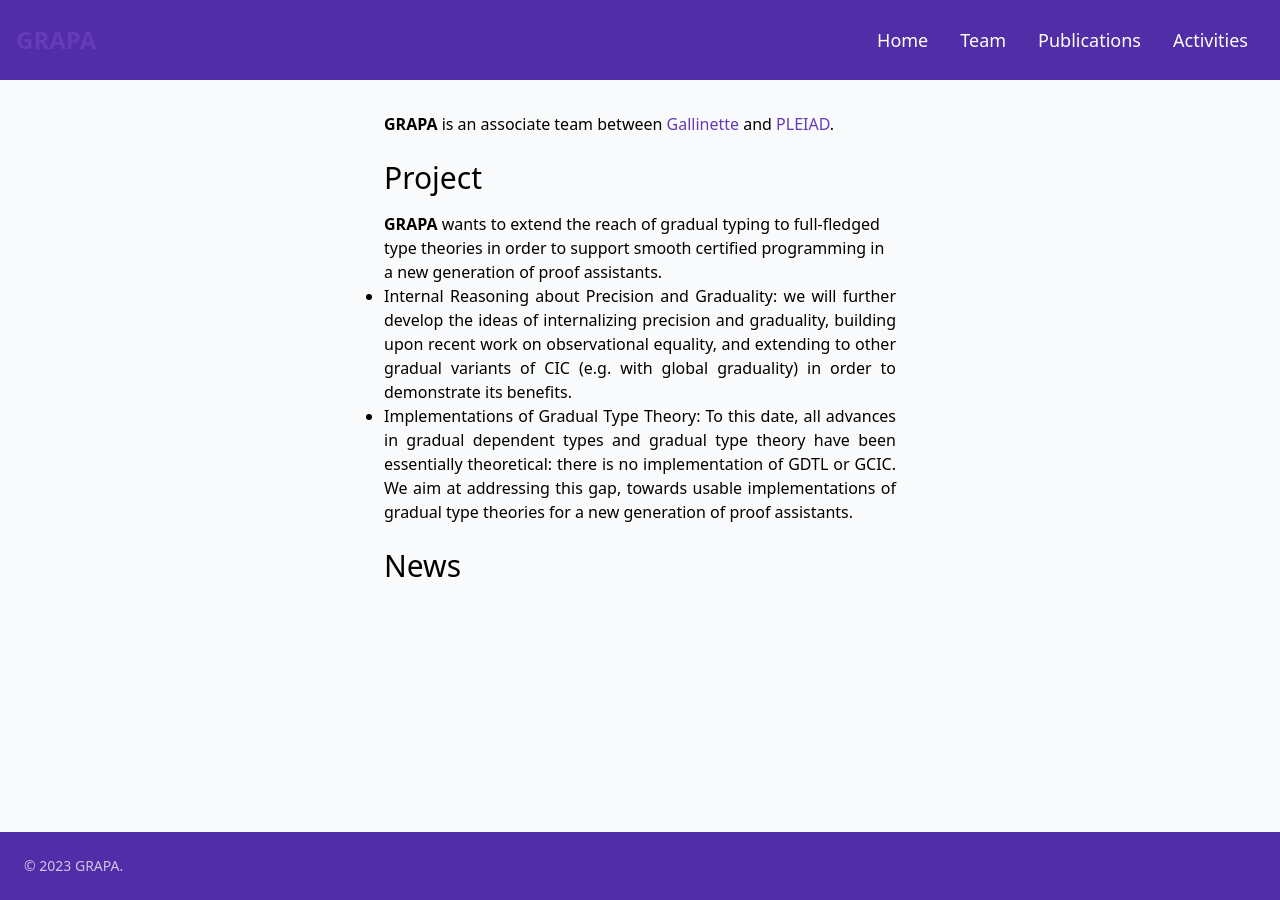
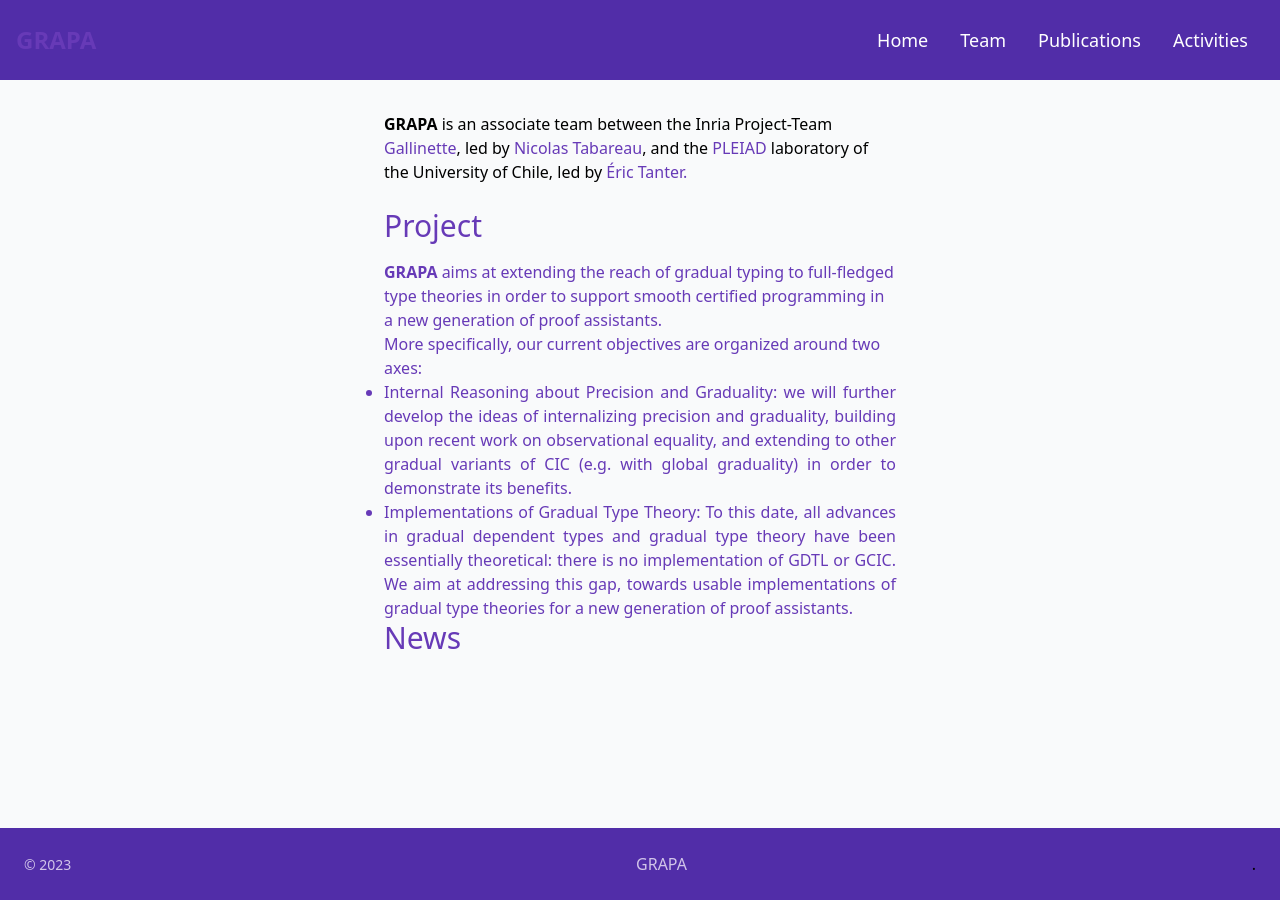
Before and after one commit to pleiad/grapa-website, a Jekyll site: the page built from index.html, in a window 1280 px wide. Built offline with Jekyll 4.4.1, drawn with Linux system fonts in a browser that asks for light colours; nearby versions of some CDN libraries; some web fonts are replaced.

Commit message:
details in header

```diff
--- a/index.html
+++ b/index.html
@@ -5,13 +5,15 @@
 
 <main class="flex flex-col space-y-6">
   <section class="">
-    <p><em>GRAPA</em> is an associate team between <a href="https://www.gallinette.fr">Gallinette</a> and <a href="https://www.pleiad.cl">PLEIAD</a>.</p>
+    <p><em>GRAPA</em> is an associate team between the Inria Project-Team <a href="https://www.gallinette.fr">Gallinette</a>, led by <a href="https://tabareau.fr/">Nicolas Tabareau</a>, and the <a href="https://www.pleiad.cl">PLEIAD</a> laboratory
+      of the University of Chile, led by <a href="https://pleiad.cl/etanter/">Éric Tanter<a>.</p>
   </section>
 
   <section>
     <h2 class="mb-4">Project</h2>
 
-    <p><em>GRAPA</em> wants to extend the reach of gradual typing to full-fledged type theories in order to support smooth certified programming in a new generation of proof assistants.</p>
+    <p><em>GRAPA</em> aims at extending the reach of gradual typing to full-fledged type theories in order to support smooth certified programming in a new generation of proof assistants.</p>
+    <p>More specifically, our current objectives are organized around two axes:</p>
     <ul class="list-disc text-justify">
       <li>Internal Reasoning about Precision and Graduality: we will further develop the ideas of internalizing precision and graduality, building upon recent work on observational equality, and extending to other gradual variants of CIC (e.g. with global graduality) in order to demonstrate its benefits.</li>
       <li>Implementations of Gradual Type Theory: To this date, all advances in gradual dependent types and gradual type theory have been essentially theoretical: there is no implementation of GDTL or GCIC. We aim at addressing this gap, towards usable implementations of gradual type theories for a new generation of proof assistants.</li>
```
